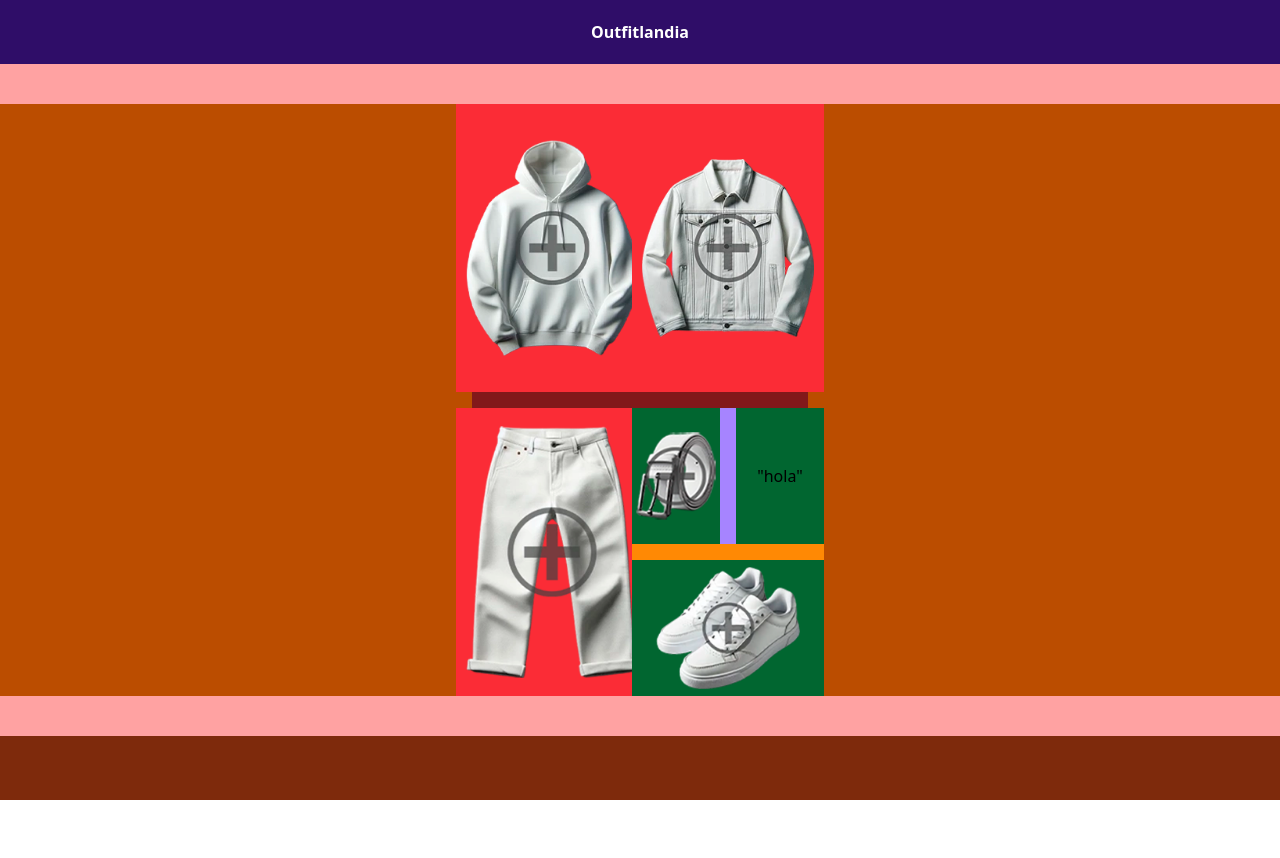
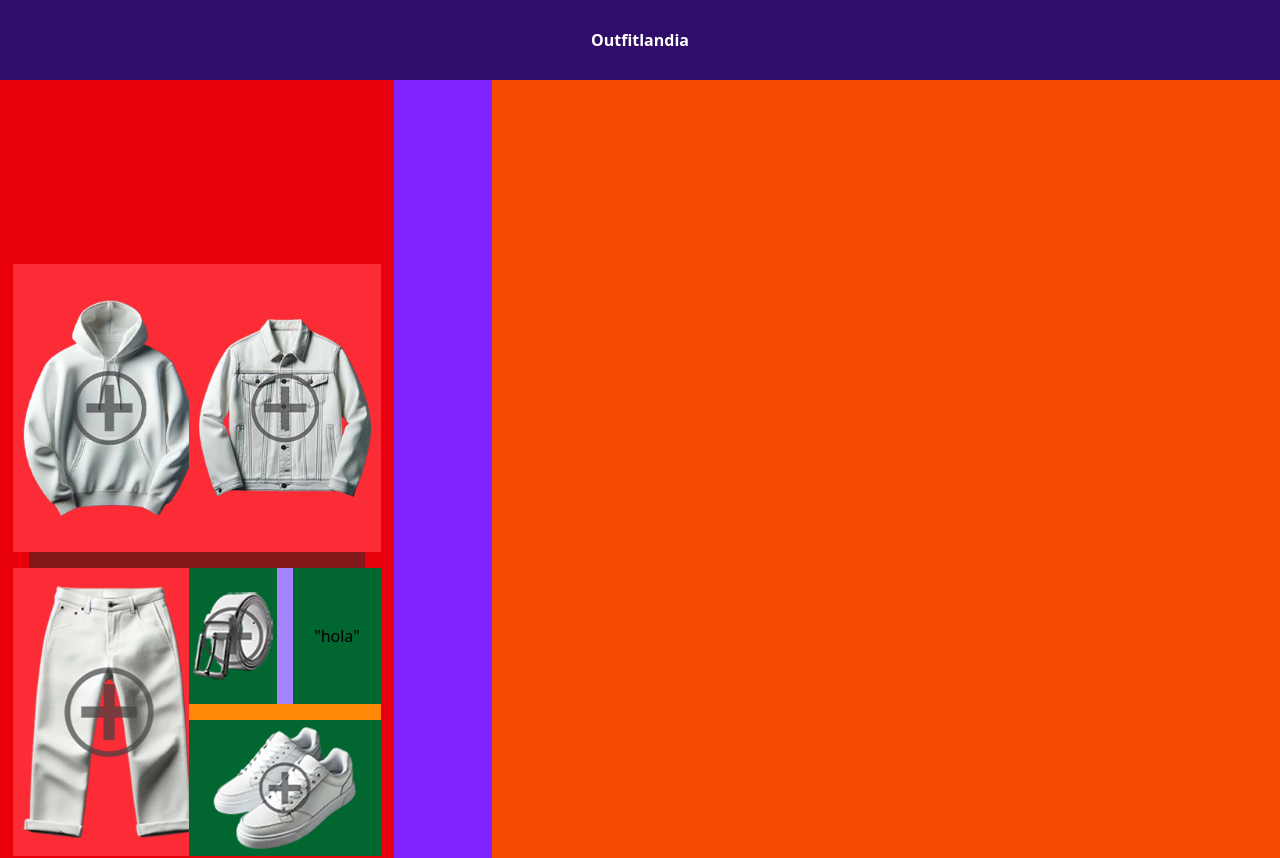
Before and after one commit to Vieramaster/Outfitlandia-2.0, a React (Vite) app: page / in a window 1280 px wide. Shown: the top 858 px of the page. Before the commit the page ends 800 px from the top, so only its background shows below. Built offline with nearby package versions, Linux system fonts and the light colour scheme.

Commit message:
working on responsive

```diff
--- a/src/App.tsx
+++ b/src/App.tsx
@@ -1,36 +1,57 @@
 //HOOKS
-import { MouseEventHandler, useState } from "react";
+import { MouseEventHandler, useEffect, useState } from "react";
 
 //COMPONENTS
 import { Header } from "./components/layout/Header";
-import { Footer } from "./components/layout/Footer";
 import { MainSection } from "./components/sections/MainSection";
 import { ChoiseSection } from "./components/sections/ChoiseSection";
-
+import { WeatherSection } from "./components/sections/WeatherSection";
 //DATA
 import { DefaultImages } from "./data/Images";
 import "./data/types";
 
 function App() {
   const [imagesMainButtons, setImagesMainButtons] = useState(DefaultImages);
-  const [swapDiv, setSwapDiv] = useState(false);
+  const [showDivMobile, setShowDivMobile] = useState(false);
 
   const handleSearch: MouseEventHandler<HTMLButtonElement> = (event) => {
     const {
       currentTarget: { dataset: id },
     } = event;
     console.log(id);
-    setSwapDiv(true);
+    if (window.innerWidth < 1024) {
+      setShowDivMobile(true);
+    }
   };
+
+  const handleResize = () => {
+    if (window.innerWidth > 1024) {
+      setShowDivMobile(false);
+    }
+  };
+
+  useEffect(() => {
+    handleResize();
+    window.addEventListener("resize", handleResize);
+    return () => {
+      window.removeEventListener("resize", handleResize);
+    };
+  }, []);
 
   return (
     <>
       <Header />
-      <main className="bg-red-300 grow flex justify-center items-center py-5 relative mt-16">
-        <MainSection images={imagesMainButtons} handleSubmit={handleSearch} />
-        <ChoiseSection isHidden={swapDiv} />
+      <main className="w-screen h-[calc(100vh-5rem)] min-h-[45rem] flex flex-col lg:min-h-[60rem] lg:flex-row">
+        <MainSection handleSubmit={handleSearch} images={imagesMainButtons} />
+
+        <section
+          className={`${
+            showDivMobile ? "absolute" : "hidden"
+          } bg-orange-600 absolute w-screen h-[calc(100vh-4rem)] lg:block lg:w-2/3 lg:h-full lg:relative lg:order-3`}
+        ></section>
+
+        <section className="bg-violet-600 w-full h-22 lg:w-1/12 lg:h-full"></section>
       </main>
-      <Footer />
     </>
   );
 }
--- a/src/components/layout/Header.tsx
+++ b/src/components/layout/Header.tsx
@@ -1,6 +1,6 @@
 export const Header = () => {
   return (
-    <header className="bg-violet-950 w-full h-16  flex justify-center items-center ">
+    <header className="bg-violet-950 w-full h-20  flex justify-center items-center ">
       <p className="text-white font-semibold">Outfitlandia</p>
   </header>
   )
--- a/src/components/sections/ChoiseSection.tsx
+++ b/src/components/sections/ChoiseSection.tsx
@@ -3,13 +3,8 @@ interface Section {
 }
 
 export const ChoiseSection = ({ isHidden }: Section) => {
-
-    console.log(isHidden)
+  const hidden = isHidden ? "absolute w-full h-full" : "w-0 h-0 hidden";
   return (
-    <section
-      className={`${
-        isHidden ? "absolute w-full h-full" : "w-0 h-0 hidden"
-      } bg-green-800`}
-    ></section>
+    <section className={`${hidden} bg-green-800 order-2 lg:order-3`}></section>
   );
 };
--- a/src/components/sections/MainSection.tsx
+++ b/src/components/sections/MainSection.tsx
@@ -16,7 +16,7 @@ export const MainSection = ({ images, handleSubmit }: MainSectionProps) => {
   const CATEGORIES = ["top", "coat", "pants"];
 
   return (
-    <section className="w-full h-full  m-10 bg-amber-700 grid place-content-center">
+    <section className="bg-red-600 grow-1  lg:h-full lg:w-1/3  grid place-content-center px-16">
       <div className="grid grid-cols-2 gap-4 place-items-center bg-red-900 w-[21rem]">
         {Array.from({ length: 4 }).map((_, index) => {
           return index !== 3 ? (
--- /dev/null
+++ b/src/components/sections/WeatherSection.tsx
@@ -0,0 +1,13 @@
+interface Weather {
+  isHidden: boolean;
+}
+
+export const WeatherSection = ({ isHidden }: Weather) => {
+  return (
+    <section
+      className={`${
+        isHidden ? "hidden" : "block"
+      }order-3 w-screen h-32 lg:w-32 lg:h-screen lg:order-2 bg-orange-800`}
+    ></section>
+  );
+};
--- a/src/index.css
+++ b/src/index.css
@@ -5,10 +5,3 @@
   margin: 0;
   box-sizing: border-box;
 }
-#root {
-  display: flex;
-  flex-direction: column;
-  min-height: 100vh;
-  height: auto;
-  min-width: 360px;
-}
```
